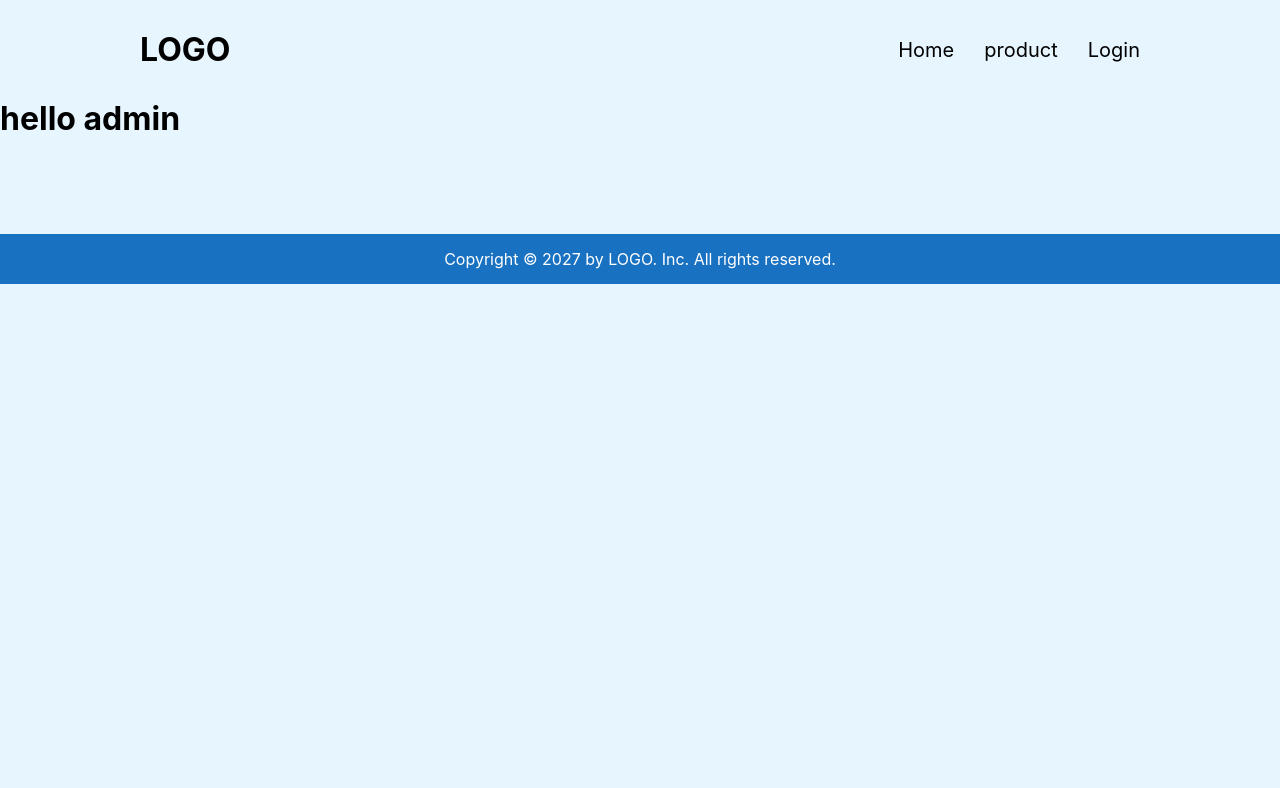
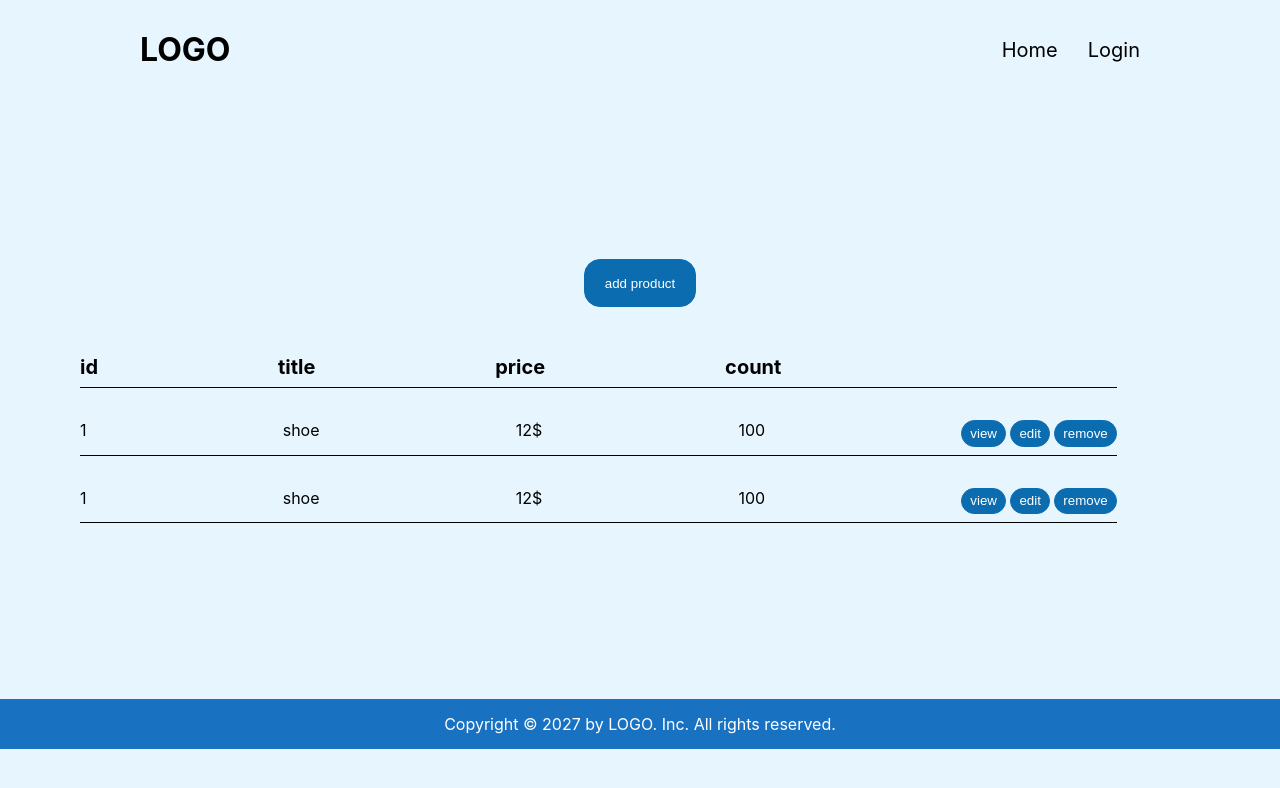
Before and after one commit to G2-tech-intern/Store-project, a React (Create React App) app in the folder frontend/: page /admin in a window 1280 px wide. Shown: the top 788 px of the page. Built offline with nearby package versions, Linux system fonts and the light colour scheme.

Commit message:
update ui based on token

```diff
--- a/frontend/src/App.js
+++ b/frontend/src/App.js
@@ -7,11 +7,15 @@ import ErrorPage from "./pages/Error";
 import AdminPage from "./pages/Admin";
 import LoginPage, {action as loginAction } from "./pages/Login";
 import OtpPage, {action as otpAction} from "./pages/Otp";
+import {loader as tokenLoader} from './util/auth.js'
+import {action as logoutAction} from './pages/Logout'
 
 const router = createBrowserRouter([
   {
     path: "/",
+    id: 'root',
     element: <RootLayout />,
+    loader: tokenLoader,
     errorElement: <ErrorPage />,
     children: [
       { index: true, element: <HomePage />, loader: homePageLoader },
@@ -19,6 +23,7 @@ const router = createBrowserRouter([
       { path: "admin", element: <AdminPage /> },
       { path: "login", element: <LoginPage />, action: loginAction},
       { path: "otp", element: <OtpPage/>, action: otpAction},
+      { path: "logout", action: logoutAction},
 
     ],
   },
--- a/frontend/src/components/MainNavigation.js
+++ b/frontend/src/components/MainNavigation.js
@@ -1,12 +1,21 @@
-import { NavLink } from "react-router-dom";
+import {
+  NavLink,
+  useRouteError,
+  useRouteLoaderData,
+  Form,
+} from "react-router-dom";
 
 import styles from "./MainNavigation.module.css";
 
 function MainNavigation() {
+  const token = useRouteLoaderData("root");
+  console.log(token);
+  console.log(!!token);
+
   return (
     <header className={styles.header}>
       <div className={`${styles.navBar} ${styles.container}`}>
-        <span  className={styles.navLogo}>LOGO</span>
+        <span className={styles.navLogo}>LOGO</span>
         <nav className={styles.navItems}>
           <ul className={styles.navList}>
             <li>
@@ -14,16 +23,31 @@ function MainNavigation() {
                 Home
               </NavLink>
             </li>
+            {token !== null && (
               <li>
-              <NavLink className={styles.navBtnLink} to="product/">
-                product
+                <NavLink className={styles.navBtnLink} to="admin/">
+                  Admin
                 </NavLink>
               </li>
+            )}
+
+            {token !== null ? (
               <li>
-              <NavLink className={styles.navBtnLink} to="admin/">
+                <Form
+                  className={styles.navBtnLink}
+                  action="/logout"
+                  method="post"
+                >
+                  <button>Logout</button>
+                </Form>
+              </li>
+            ) : (
+              <li>
+                <NavLink className={styles.navBtnLink} to="login">
                   Login
                 </NavLink>
               </li>
+            )}
           </ul>
         </nav>
       </div>
--- /dev/null
+++ b/frontend/src/pages/Admin.css
@@ -0,0 +1,70 @@
+*{
+    margin: 0;
+    padding: 0;
+    box-sizing: border-box;
+}
+
+.main{
+    width: 90%;
+    margin: 10rem auto;
+}
+
+.products{
+    display: flex;
+    flex-direction: column;
+}
+
+.product{
+    margin: 1rem ;
+    display: flex;
+    gap: 50px;
+    justify-content: space-between;
+    width: 90%;
+    border-bottom: 1px solid black;
+    padding-bottom: .5rem;
+}
+
+.buttons{
+    width: 15%;
+    display: flex;
+    justify-content: space-between;
+    /* border: 1px solid black; */
+}
+
+
+.btn{
+    display: flex;
+    justify-content: center;
+    margin: 2rem auto;
+    width: 7rem;
+    height: 3rem;
+    color: white;
+    background-color: #0c6cb0;
+    border: 1px solid #0c6cb0;
+    display: flex;
+    justify-content: center;
+    align-items: center;
+    border-radius: 16px;
+    padding: .5rem 1rem;
+}
+.btn:hover{
+    border: 1px solid #0c6cb0;
+    background-color: white;
+    color: #0c6cb0;
+    cursor: pointer;
+    transition: .5s ;
+}
+
+.buttons button{
+    background-color: #0c6cb0;
+    border: 1px solid #0c6cb0;
+    color: white;
+    padding: .3rem .5rem;
+    border-radius: 16px;
+    cursor: pointer;
+}
+
+.header{
+    font-size: 20px;
+    font-weight: bold;
+}
--- a/frontend/src/pages/Admin.js
+++ b/frontend/src/pages/Admin.js
@@ -1,5 +1,45 @@
+import './Admin.css'
+
 function AdminPage() {
-    return <h1>hello admin</h1>
+    return <div className="main">
+        <button className="btn">add product</button>
+        <div className="products">
+            <div className="product header">
+                <p className="id">id</p>
+                {/* <img src="../backend/public/uploads/" alt="" className="img"></img> */}
+                <p className="title">title</p>
+                {/* <p className="desc">description</p> */}
+                <p className="price">price</p>
+                <p className="count">count</p>
+                <div className="buttons"></div>
+            </div>
+            <div className="product">
+                <p className="id">1</p>
+                <p className="title">shoe</p>
+                {/* <p className="desc">this is shoe</p> */}
+                <p className="price">12$</p>
+                <p className="count">100</p>
+                <div className="buttons">
+                    <button className="view-btn">view</button>
+                    <button className="edit-btn">edit</button>
+                    <button className="remove-btn">remove</button>
+                </div>
+            </div>
+            <div className="product">
+                <p className="id">1</p>
+                <p className="title">shoe</p>
+                {/* <p className="desc">this is shoe</p> */}
+                <p className="price">12$</p>
+                <p className="count">100</p>
+                <div className="buttons">
+                    <button className="view-btn">view</button>
+                    <button className="edit-btn">edit</button>
+                    <button className="remove-btn">remove</button>
+                </div>
+            </div>
+
+        </div>
+    </div>
 }
 
 export default AdminPage;
--- /dev/null
+++ b/frontend/src/pages/Logout.js
@@ -0,0 +1,6 @@
+import { redirect } from "react-router-dom";
+
+export function action() {
+  localStorage.removeItem("token");
+  return redirect("/");
+}
--- a/frontend/src/pages/Product.js
+++ b/frontend/src/pages/Product.js
@@ -9,7 +9,7 @@ function ProductPage() {
 
   // console.log(data.data.product);
 
-  return <ProductDetailCart product={data.data.product} />;
+  return <ProductDetailCart product={data.data.product} id="product"/>;
 }
 
 export default ProductPage;
--- /dev/null
+++ b/frontend/src/util/auth.js
@@ -0,0 +1,8 @@
+export function getAuthToken() {
+    const token = localStorage.getItem('token')
+    return token;
+}
+
+export function loader() {
+    return getAuthToken();
+}
```
Lines whose indentation alone changed are shown as unchanged.
